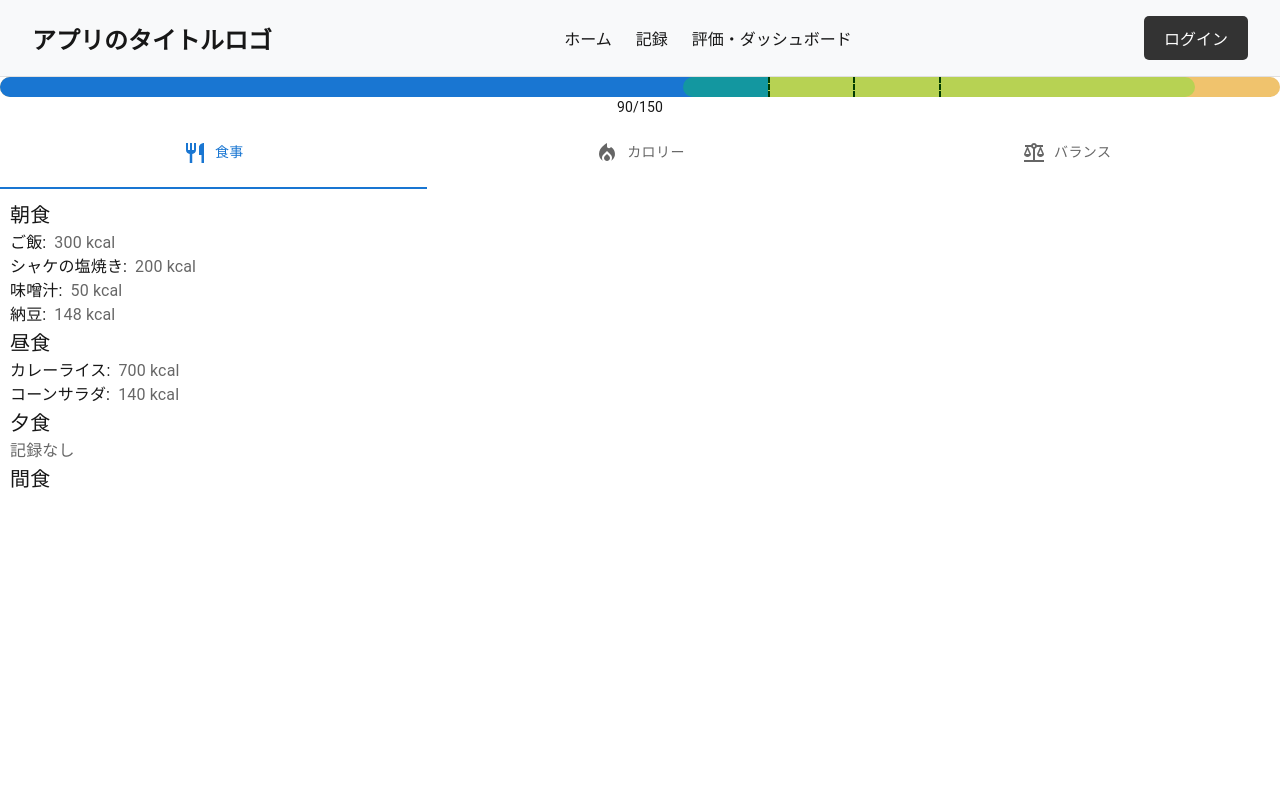
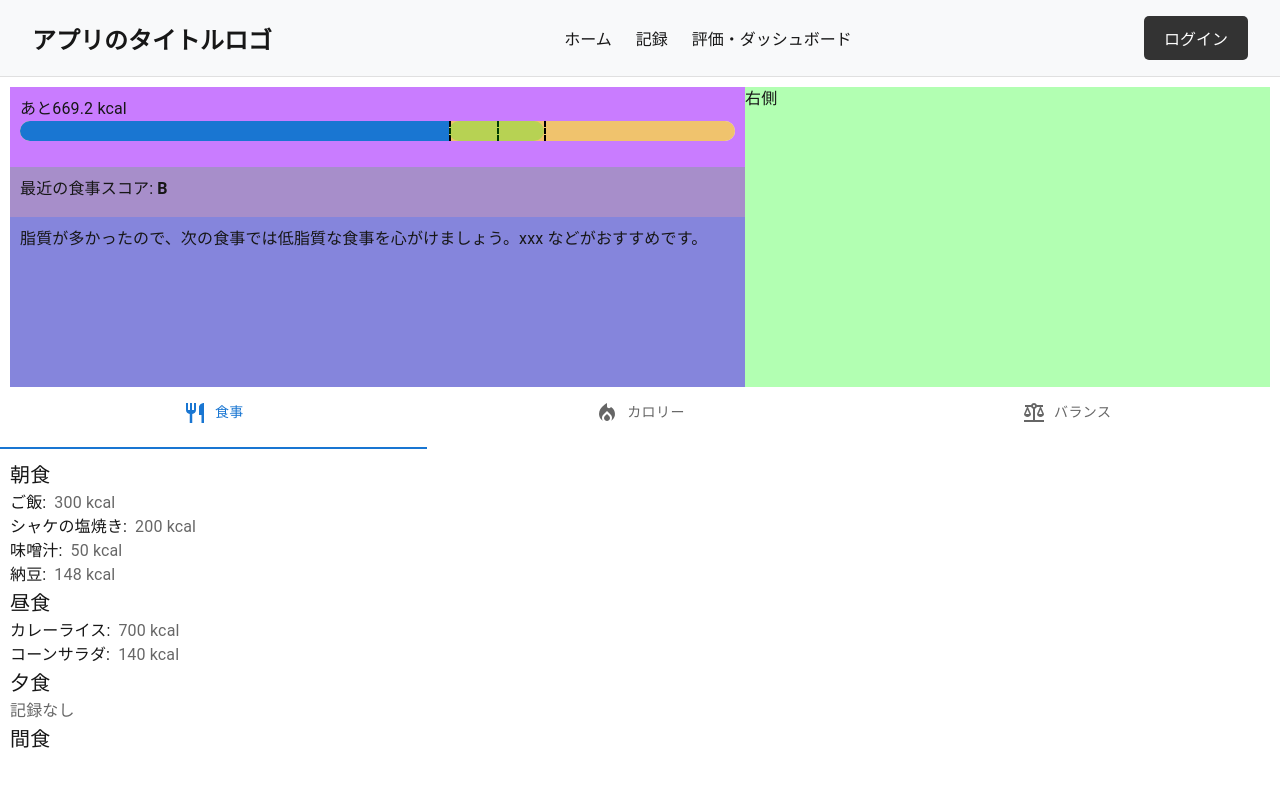
Before and after one commit to atsushi0507/dietary_web_app, a Next.js app in the folder frontend/: page /home in a window 1280 px wide. Shown: the top 786 px of the page. Built offline with nearby package versions, Linux system fonts and the light colour scheme.

Commit message:
Add top part of screen of the home main page.

```diff
--- a/frontend/src/components/atoms/customProgressBar.jsx
+++ b/frontend/src/components/atoms/customProgressBar.jsx
@@ -83,7 +83,7 @@ const CustomProgressBar = ({ value, maxValue = 100, ranges = [], showGuidelines
         })}
       </CustomLinearProgress>
 
-      <Typography variant="body2" align="center">{`${value}/${maxValue}`}</Typography>
+      {/* <Typography variant="body2" align="center">{`${value}/${maxValue}`}</Typography> */}
     </Box>
   );
 };
--- a/frontend/src/components/templates/home/main.jsx
+++ b/frontend/src/components/templates/home/main.jsx
@@ -1,3 +1,13 @@
+// {/* <CustomProgressBar
+//     value={90}
+//     maxValue={150}
+//     showGuidelines={true}
+//     guidelineValues={[90, 110, 100]} // 150% と 120% に基準線
+//     ranges={[
+//     { start: 80, end: 140, fillColor: 'rgba(0, 255, 0, 0.8)' },
+//     ]}
+// /> */}
+
 "use client";
 import React, { useState } from "react";
 import Grid from "@mui/material/Grid2";
@@ -11,6 +21,8 @@ import sampleData from "@/public/sampleMeals.json";
 import CalorieRanking from "./calorieRanking";
 import BalanceRanking from "./balanceRanking";
 import CustomProgressBar from "@/components/atoms/customProgressBar";
+import styled from "styled-components";
+import TopReport from "./topReport";
 
 const tabOptions = [
     { icon: <RestaurantIcon />, label: "食事" },
@@ -28,21 +40,12 @@ const Main = () => {
     return (
         <Grid container direction="column">
             <Grid size={12}>
-            <CustomProgressBar
-                value={90}
-                maxValue={150}
-                showGuidelines={true}
-                guidelineValues={[90, 110, 100]} // 150% と 120% に基準線
-                ranges={[
-                { start: 80, end: 140, fillColor: 'rgba(0, 255, 0, 0.8)' },
-                ]}
-            />
+                <TopReport />
             </Grid>
             <Grid size={12}>
                 <BasicTab
                     items={tabOptions}
                     value={selectedTab}
-
                     onChange={handleSelectedTab}
                 />
                 {selectedTab === 0 && <MenuList mealData={sampleData}/>}
@@ -54,3 +57,8 @@ const Main = () => {
 };
 
 export default Main;
+
+const TopContainer = styled.div`
+    height: 300px;
+    padding: 10px;
+`;
--- /dev/null
+++ b/frontend/src/components/templates/home/topReport.jsx
@@ -0,0 +1,76 @@
+import React from "react";
+import styled from "styled-components";
+import { Typography } from "@mui/material";
+import Grid from "@mui/material/Grid2";
+import CustomProgressBar from "@/components/atoms/customProgressBar";
+
+const TopReport = () => {
+    return (
+        <TopContainer>
+            <Grid container direction="row">
+                <Grid size={7}>
+                    <div style={{backgroundColor: "rgba(0, 0, 255, 0.3)", height: "300px"}}>
+                        <ProgressBarArea>
+                            <Typography variant="body1">
+                                あと{Math.round(2230.5 * 0.3 * 10) / 10} kcal
+                            </Typography>
+                            <CustomProgressBar
+                                value={90}
+                                maxValue={150}
+                                showGuidelines={true}
+                                guidelineValues={[90, 100, 110]}
+                                ranges={[
+                                    {start: 90, end: 110, fillColor: "rgba(0, 255, 0, 0.8)"}
+                                ]}
+                            />
+                        </ProgressBarArea>
+                        <ScoreArea>
+                            <Typography variant="body1">
+                                最近の食事スコア: <strong>B</strong>
+                            </Typography>
+                        </ScoreArea>
+                        <FeedbackArea>
+                            <Typography variant="body1">
+                                脂質が多かったので、次の食事では低脂質な食事を心がけましょう。xxx などがおすすめです。
+                            </Typography>
+                        </FeedbackArea>
+                    </div>
+                </Grid>
+                <Grid size={5}>
+                    <div style={{backgroundColor: "rgba(0, 255, 0, 0.3)", height: "300px"}}>
+                    <Typography variant="body1">
+                        右側
+                    </Typography>
+                    </div>
+                </Grid>
+            </Grid>
+        </TopContainer>
+    );
+};
+
+export default TopReport;
+
+const TopContainer = styled.div`
+    height: 300px;
+    padding: 10px;
+`
+
+const ProgressBarArea = styled.div`
+    height: 80px;
+    padding: 10px;
+    background-color: rgba(255, 0, 255, 0.3);
+    display: flex;
+    flex-direction: column;
+`
+
+const ScoreArea = styled.div`
+    height: 50px;
+    padding: 10px;
+    background-color: rgba(144, 60, 80, 0.3);
+`
+
+const FeedbackArea = styled.div`
+    height: 170px;
+    padding: 10px;
+    background-color: rgba(30, 30, 140, 0.3);
+`
```
